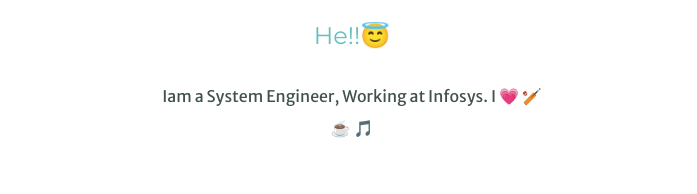
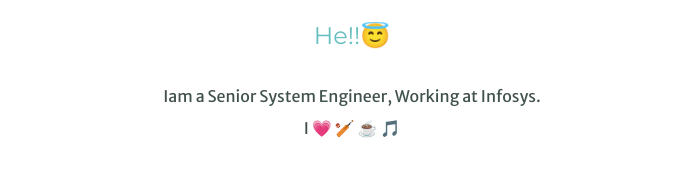
Before and after one commit to DILIPKUMARSUNKARI/dk, a plain HTML site: page index.html in a window 1280 px wide. Shown: the part 1132-1326 px from the top of the page, without its empty margins (288-985 px from the left). Drawn offline with Linux system fonts and the light colour scheme.

Commit message:
Update index.html

```diff
--- a/index.html
+++ b/index.html
@@ -26,7 +26,7 @@
         <div class="profile">
             <img src="./DILIP Cir.png" alt="">
             <h2>He!!😇</h2>
-            <p class="intro">Iam a System Engineer, Working at Infosys. I 💗 🏏 ☕ 🎵 </p>
+            <p class="intro">Iam a Senior System Engineer, Working at Infosys. I 💗 🏏 ☕ 🎵 </p>
         </div>
         <hr>
         <div class="skills">
```
